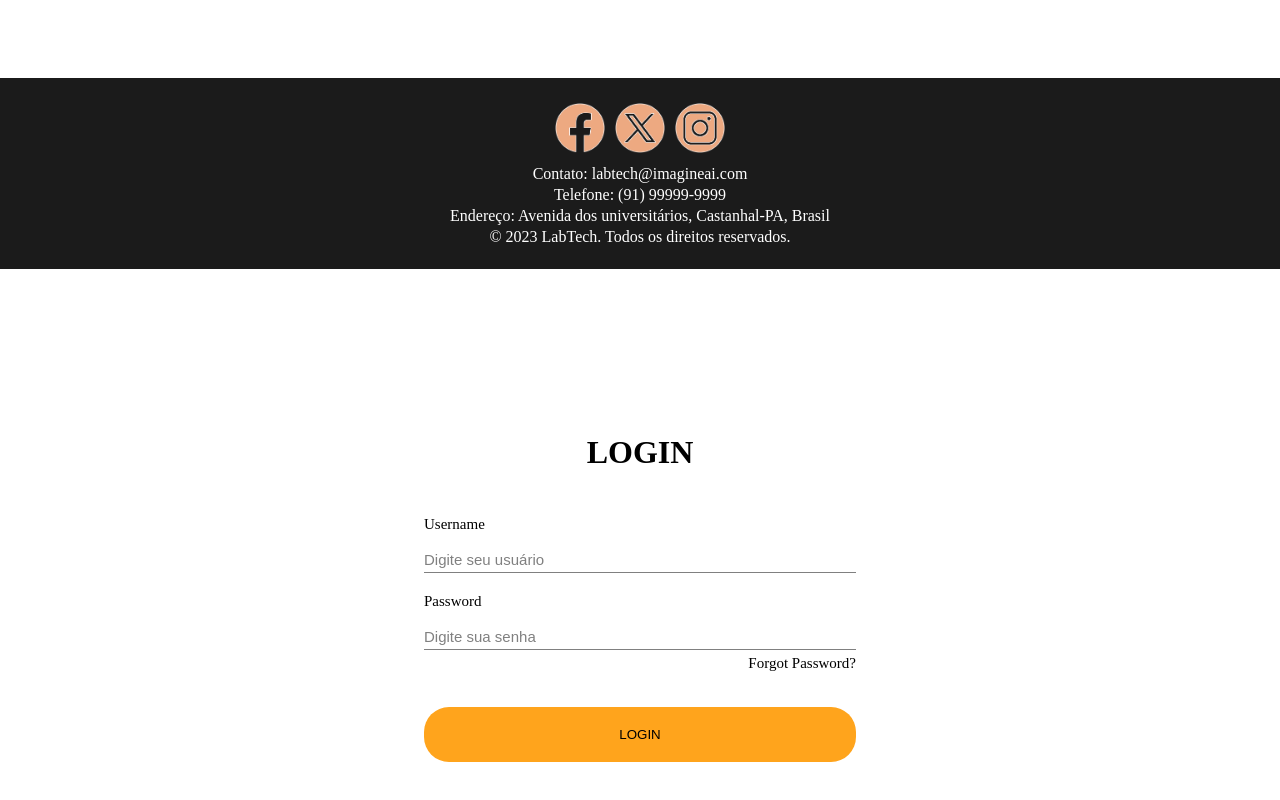
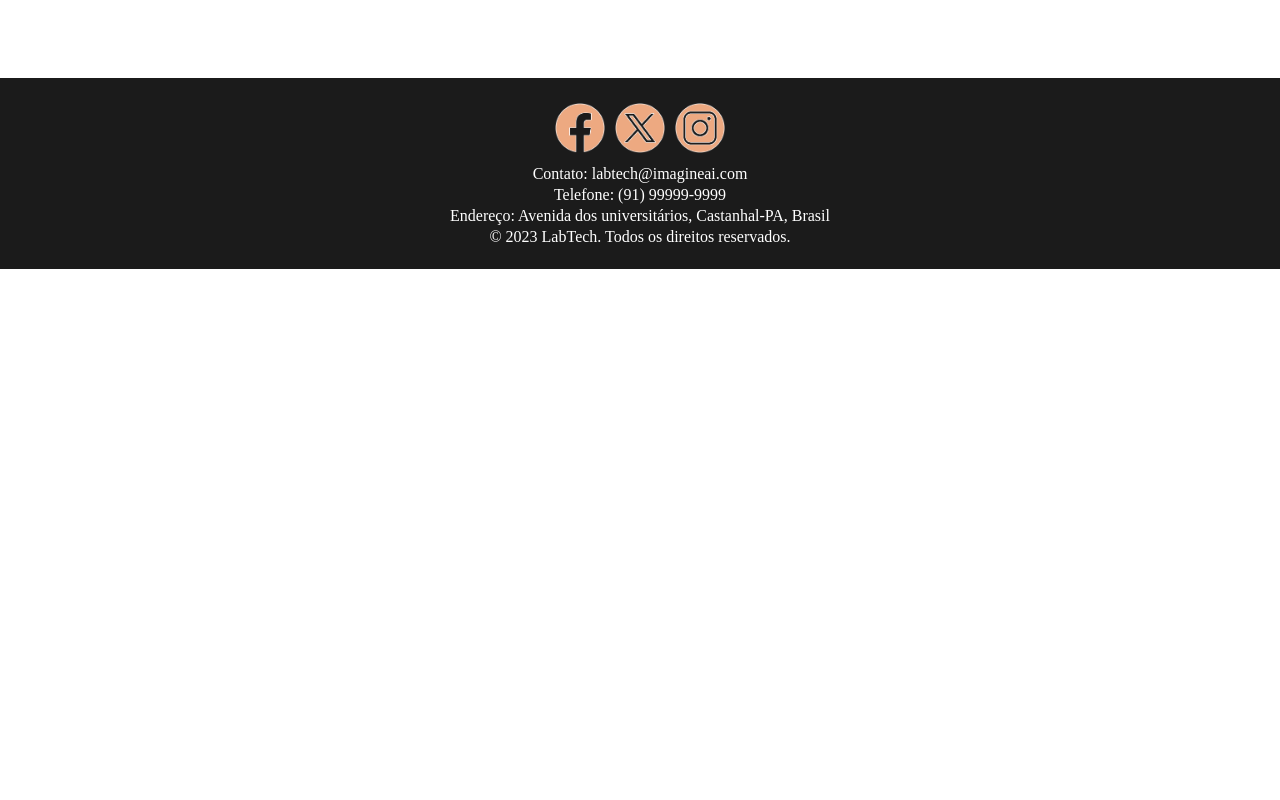
Before and after one commit to EvanJoseph78/LabTech-EngII, an Angular app: page / in a window 1280 px wide. Shown: the part 3865-4665 px from the top of the page. After the commit the page ends 4134 px from the top, so only its background shows below. Built offline with nearby package versions, Linux system fonts and the light colour scheme; grey boxes are pictures that could not be loaded.

Commit message:
css página de login melhorado

```diff
--- a/src/app/app.component.html
+++ b/src/app/app.component.html
@@ -2,4 +2,4 @@
 <app-carrinho *ngIf="carrinhoAtivo"></app-carrinho>
 <router-outlet></router-outlet>
 <app-rodape ngClass="rodape"> </app-rodape>
-<app-login-page *ngIf="isLoginPageActive"></app-login-page>
+<!-- <app-login-page *ngIf="isLoginPageActive"></app-login-page> gerando por component-->
```
